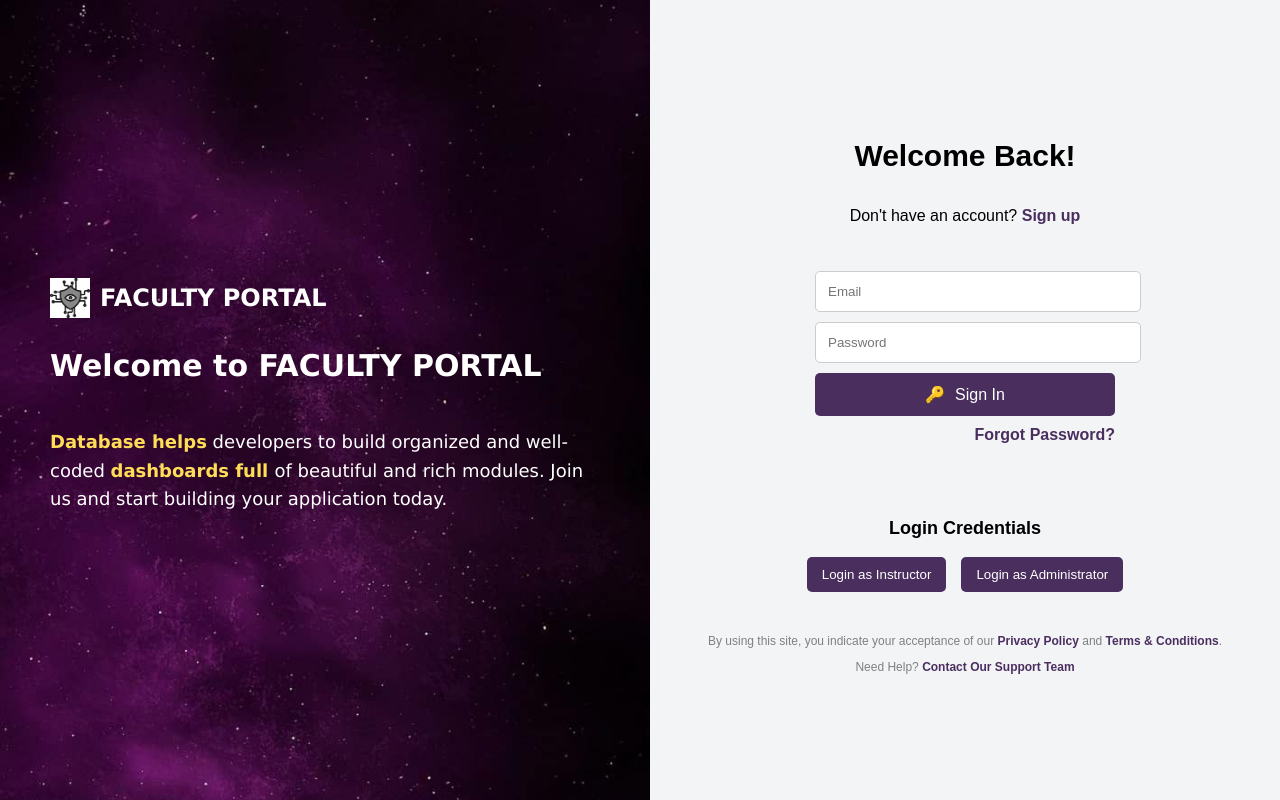
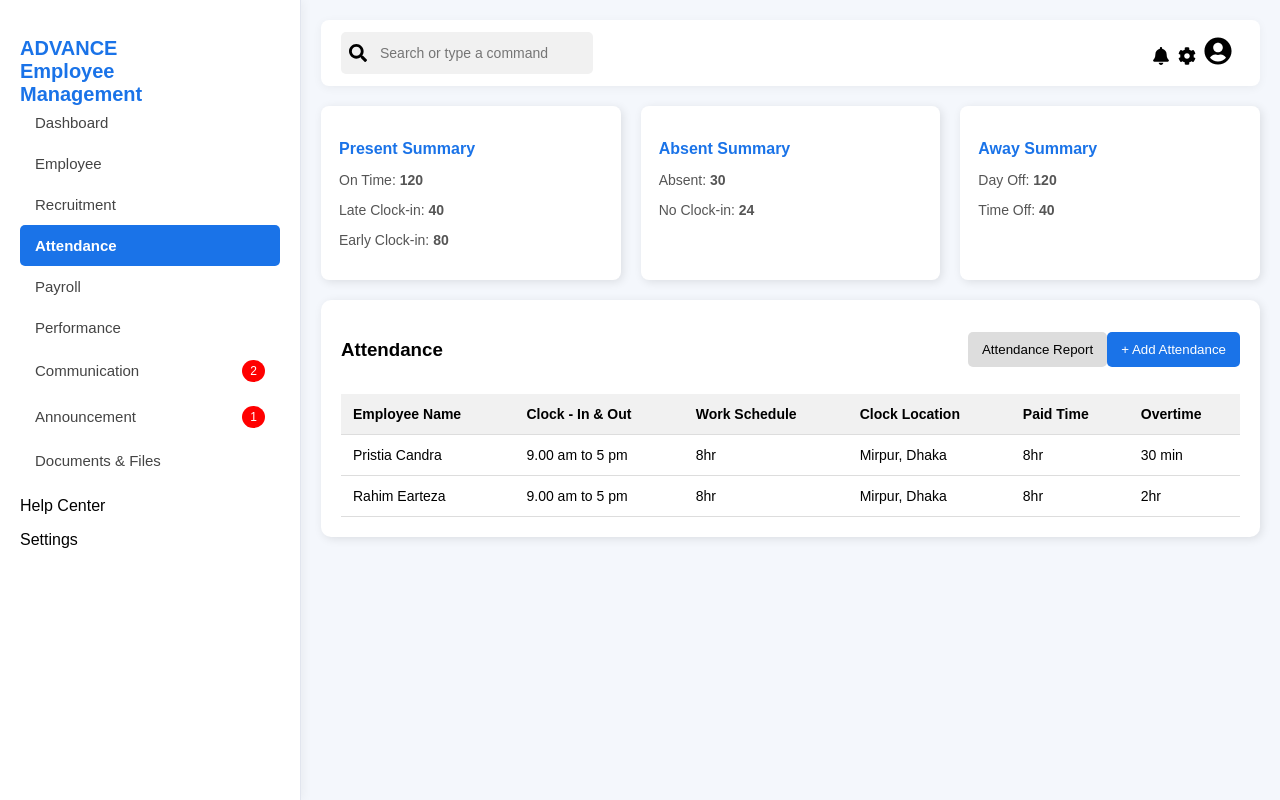
Before and after one commit to surrey-78/Faculty-Monitor, a React (Vite) app: page / in a window 1280 px wide. Built offline with nearby package versions, Linux system fonts and the light colour scheme.

Commit message:
added dashboard

```diff
--- a/package.json
+++ b/package.json
@@ -11,7 +11,9 @@
   },
   "dependencies": {
     "react": "^19.0.0",
-    "react-dom": "^19.0.0"
+    "react-dom": "^19.0.0",
+    "react-icons": "^5.5.0",
+    "react-router-dom": "^6.30.0"
   },
   "devDependencies": {
     "@eslint/js": "^9.21.0",
--- a/src/App.jsx
+++ b/src/App.jsx
@@ -1,29 +1,12 @@
 import React from "react";
-import LoginSignup from "./Components/LoginSignup";
-import myImage from './Images/logo.jpg';
-import "./index.css";
+import { BrowserRouter as Router } from "react-router-dom";
+import Routes from "./Routes/AppRoutes";
 
 const App = () => {
   return (
-    <div className="container">
-      <div className="left-section">
-        <div className="header">
-          <img
-            src={myImage}
-            alt="Faculty Portal Logo"
-            className="logo"
-          />
-          <h1 className="title">FACULTY PORTAL</h1>
-        </div>
-        <h2 className="welcome-text">Welcome to FACULTY PORTAL</h2>
-        <p className="description">
-          <span className="highlight">Database helps</span> developers to build
-          organized and well-coded <span className="highlight">dashboards full </span>
-          of beautiful and rich modules. Join us and start building your application today.
-        </p>
-      </div>
-      <LoginSignup />
-    </div>
+    <Router>
+      <Routes />
+    </Router>
   );
 };
 
--- /dev/null
+++ b/src/Components/Dashboard.css
@@ -0,0 +1,200 @@
+/* Dashboard Layout */
+.dashboard-container {
+    display: flex;
+    height: 100vh;
+    font-family: "Poppins", sans-serif;
+    background-color: #f4f7fc;
+  }
+
+  /* Sidebar */
+  .sidebar {
+    width: 260px;
+    background: #ffffff;
+    padding: 20px;
+    border-right: 1px solid #e1e5ee;
+    box-shadow: 2px 0 10px rgba(0, 0, 0, 0.05);
+  }
+
+  .logo {
+    font-size: 20px;
+    font-weight: 600;
+    color: #1a73e8;
+    margin-bottom: 25px;
+  }
+
+  .menu {
+    list-style: none;
+    padding: 0;
+  }
+
+  .menu li {
+    padding: 12px 15px;
+    cursor: pointer;
+    font-size: 15px;
+    color: #444;
+    transition: background 0.3s ease, color 0.3s ease;
+    display: flex;
+    align-items: center;
+    border-radius: 5px;
+  }
+
+  .menu li:hover {
+    background: #e3f2fd;
+    color: #1a73e8;
+  }
+
+  .menu .active {
+    background: #1a73e8;
+    color: white;
+    font-weight: 600;
+  }
+
+  .notification {
+    background: red;
+    color: white;
+    padding: 4px 8px;
+    border-radius: 50%;
+    font-size: 12px;
+    margin-left: auto;
+  }
+
+  /* Main Content */
+  .main-content {
+    flex: 1;
+    padding: 20px;
+  }
+
+  /* Top Bar */
+  .topbar {
+    display: flex;
+    justify-content: space-between;
+    align-items: center;
+    background: #ffffff;
+    padding: 12px 20px;
+    border-radius: 8px;
+    box-shadow: 0px 2px 10px rgba(0, 0, 0, 0.05);
+    margin-bottom: 20px;
+  }
+
+  .search-bar {
+    display: flex;
+    align-items: center;
+    background: #f1f1f1;
+    padding: 8px;
+    border-radius: 5px;
+  }
+
+  .search-bar input {
+    border: none;
+    outline: none;
+    padding: 5px;
+    background: none;
+    width: 200px;
+    font-size: 14px;
+  }
+
+  .icon {
+    font-size: 18px;
+    margin-right: 8px;
+    cursor: pointer;
+    transition: color 0.3s ease;
+  }
+
+  .icon:hover {
+    color: #1a73e8;
+  }
+
+  .profile-pic {
+    font-size: 28px;
+    cursor: pointer;
+  }
+
+  /* Attendance Summary */
+  .attendance-summary {
+    display: flex;
+    gap: 20px;
+    margin-bottom: 20px;
+  }
+
+  .summary-card {
+    background: #ffffff;
+    padding: 18px;
+    border-radius: 8px;
+    flex: 1;
+    box-shadow: 2px 2px 10px rgba(0, 0, 0, 0.1);
+    transition: transform 0.3s ease;
+  }
+
+  .summary-card:hover {
+    transform: translateY(-5px);
+  }
+
+  .summary-card h3 {
+    margin-bottom: 10px;
+    font-size: 16px;
+    color: #1a73e8;
+  }
+
+  .summary-card p {
+    font-size: 14px;
+    color: #555;
+  }
+
+  /* Attendance Table */
+  .attendance-table {
+    background: #ffffff;
+    padding: 20px;
+    border-radius: 10px;
+    box-shadow: 2px 2px 10px rgba(0, 0, 0, 0.1);
+  }
+
+  .table-header {
+    display: flex;
+    justify-content: space-between;
+    align-items: center;
+    margin-bottom: 15px;
+  }
+
+  .btn {
+    padding: 10px 14px;
+    border: none;
+    cursor: pointer;
+    background: #ddd;
+    border-radius: 5px;
+    font-weight: 500;
+    transition: background 0.3s ease;
+  }
+
+  .btn.primary {
+    background: #1a73e8;
+    color: white;
+  }
+
+  .btn.primary:hover {
+    background: #135aba;
+  }
+
+  table {
+    width: 100%;
+    border-collapse: collapse;
+  }
+
+  th, td {
+    padding: 12px;
+    text-align: left;
+    border-bottom: 1px solid #ddd;
+  }
+
+  th {
+    background: #f1f1f1;
+    font-size: 14px;
+    font-weight: 600;
+  }
+
+  tbody tr:hover {
+    background: #f9f9f9;
+  }
+
+  tbody tr td {
+    font-size: 14px;
+  }
--- /dev/null
+++ b/src/Components/Dashboard.jsx
@@ -0,0 +1,109 @@
+import React from "react";
+import { FaUserCircle, FaSearch, FaBell, FaCog } from "react-icons/fa";
+import "./Dashboard.css";
+
+const Dashboard = () => {
+  return (
+    <div className="dashboard-container">
+      {/* Sidebar */}
+      <aside className="sidebar">
+        <h2 className="logo">ADVANCE Employee Management</h2>
+        <ul className="menu">
+          <li>Dashboard</li>
+          <li>Employee</li>
+          <li>Recruitment</li>
+          <li className="active">Attendance</li>
+          <li>Payroll</li>
+          <li>Performance</li>
+          <li>Communication <span className="notification">2</span></li>
+          <li>Announcement <span className="notification">1</span></li>
+          <li>Documents & Files</li>
+        </ul>
+        <div className="sidebar-footer">
+          <p>Help Center</p>
+          <p>Settings</p>
+        </div>
+      </aside>
+
+      {/* Main Content */}
+      <main className="main-content">
+        {/* Top Bar */}
+        <header className="topbar">
+          <div className="search-bar">
+            <FaSearch className="icon" />
+            <input type="text" placeholder="Search or type a command" />
+          </div>
+          <div className="user-profile">
+            <FaBell className="icon" />
+            <FaCog className="icon" />
+            <FaUserCircle className="icon profile-pic" />
+          </div>
+        </header>
+
+        {/* Attendance Summary */}
+        <section className="attendance-summary">
+          <div className="summary-card">
+            <h3>Present Summary</h3>
+            <p>On Time: <strong>120</strong></p>
+            <p>Late Clock-in: <strong>40</strong></p>
+            <p>Early Clock-in: <strong>80</strong></p>
+          </div>
+          <div className="summary-card">
+            <h3>Absent Summary</h3>
+            <p>Absent: <strong>30</strong></p>
+            <p>No Clock-in: <strong>24</strong></p>
+          </div>
+          <div className="summary-card">
+            <h3>Away Summary</h3>
+            <p>Day Off: <strong>120</strong></p>
+            <p>Time Off: <strong>40</strong></p>
+          </div>
+        </section>
+
+        {/* Attendance Table */}
+        <section className="attendance-table">
+          <div className="table-header">
+            <h3>Attendance</h3>
+            <div className="table-actions">
+              <button className="btn">Attendance Report</button>
+              <button className="btn primary">+ Add Attendance</button>
+            </div>
+          </div>
+          <table>
+            <thead>
+              <tr>
+                <th>Employee Name</th>
+                <th>Clock - In & Out</th>
+                <th>Work Schedule</th>
+                <th>Clock Location</th>
+                <th>Paid Time</th>
+                <th>Overtime</th>
+              </tr>
+            </thead>
+            <tbody>
+              <tr>
+                <td>Pristia Candra</td>
+                <td>9.00 am to 5 pm</td>
+                <td>8hr</td>
+                <td>Mirpur, Dhaka</td>
+                <td>8hr</td>
+                <td>30 min</td>
+              </tr>
+              <tr>
+                <td>Rahim Earteza</td>
+                <td>9.00 am to 5 pm</td>
+                <td>8hr</td>
+                <td>Mirpur, Dhaka</td>
+                <td>8hr</td>
+                <td>2hr</td>
+              </tr>
+              {/* Add more rows as needed */}
+            </tbody>
+          </table>
+        </section>
+      </main>
+    </div>
+  );
+};
+
+export default Dashboard;
--- a/src/Components/LoginSignup.jsx
+++ b/src/Components/LoginSignup.jsx
@@ -1,7 +1,21 @@
-import React from "react";
+import React, { useState } from "react";
+import { useNavigate } from "react-router-dom";
+import myImage from "../Images/logo.jpg";
+import "../index.css";
 import "./LoginSignup.css";
 
-const LoginSignup = () => {
+const LoginSignup = ({ onLogin }) => {
+  const [email, setEmail] = useState("");
+
+  const handleLogin = () => {
+    if (email.trim()) {
+      alert(`Welcome to the Faculty Portal Dashboard!\nYou have successfully logged in.`);
+      onLogin(); // Call the login function
+    } else {
+      alert("Please enter a valid email to continue.");
+    }
+  };
+
   return (
     <div className="right-section">
       <h2 className="login-title">Welcome Back!</h2>
@@ -10,37 +24,49 @@ const LoginSignup = () => {
       </p>
 
       <div className="form-container">
-        <input type="email" placeholder="Email" className="input-field" />
+        <input
+          type="email"
+          placeholder="Email"
+          className="input-field"
+          value={email}
+          onChange={(e) => setEmail(e.target.value)}
+        />
         <input type="password" placeholder="Password" className="input-field" />
-        <button className="login-btn">
+        <button className="login-btn" onClick={handleLogin}>
           <span>🔑</span> <span>Sign In</span>
         </button>
         <p className="forgot-password">
           <a href="#" className="link">Forgot Password?</a>
         </p>
       </div>
-
-      <div className="sample-credentials">
-        <h3 className="credentials-title">Login Credentials</h3>
-        <div className="button-group">
-          <button className="sample-btn">Login as Instructor</button>
-          <button className="sample-btn">Login as Administrator</button>
-        </div>
-      </div>
-
-      {/* Footer */}
-      <div className="footer">
-        <p>
-          By using this site, you indicate your acceptance of our
-          <a href="#" className="link"> Privacy Policy</a> and
-          <a href="#" className="link"> Terms & Conditions</a>.
-        </p>
-        <p className="help-text">
-          Need Help? <a href="#" className="link">Contact Our Support Team</a>
-        </p>
-      </div>
     </div>
   );
 };
 
-export default LoginSignup;
+const Login = () => {
+  const navigate = useNavigate();
+
+  const handleLoginSuccess = () => {
+    navigate("/"); // Redirect to dashboard after login
+  };
+
+  return (
+    <div className="container">
+      <div className="left-section">
+        <div className="header">
+          <img src={myImage} alt="Faculty Portal Logo" className="logo" />
+          <h1 className="title">FACULTY PORTAL</h1>
+        </div>
+        <h2 className="welcome-text">Welcome to FACULTY PORTAL</h2>
+        <p className="description">
+          <span className="highlight">Database helps</span> developers to build
+          organized and well-coded <span className="highlight">dashboards full </span>
+          of beautiful and rich modules. Join us and start building your application today.
+        </p>
+      </div>
+      <LoginSignup onLogin={handleLoginSuccess} />
+    </div>
+  );
+};
+
+export default Login;
--- /dev/null
+++ b/src/Routes/AppRoutes.jsx
@@ -0,0 +1,17 @@
+import React from "react";
+import { Route, Routes, Navigate } from "react-router-dom";
+import Dashboard from "../Components/DashBoard";
+import Login from "../Components/LoginSignup";
+
+
+const AppRoutes = () => {
+  return (
+    <Routes>
+      <Route path="/" element={<Dashboard />} />
+      <Route path="/login" element={<Login />} />
+      <Route path="*" element={<Navigate to="/login" />} />
+    </Routes>
+  );
+};
+
+export default AppRoutes;
```
Also changed, not shown: 1 other file (tests, documents, lock files or other folders).
